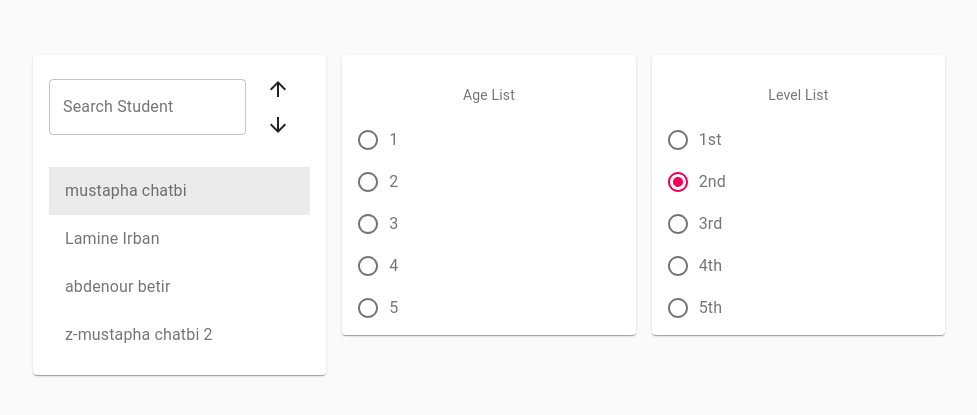
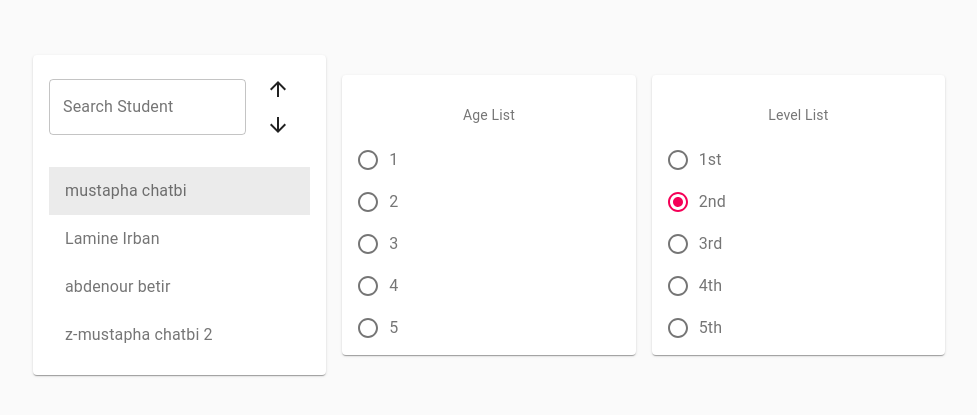
Before and after one commit to ChaTbiM/StudentsList, a React (Create React App) app: page / in a window 1280 px wide. Shown: the part 185-600 px from the top of the page, without its empty margins (151-1128 px from the left). Built offline with nearby package versions, Linux system fonts and the light colour scheme.

Commit message:
fixed height of container

```diff
--- a/src/App.css.js
+++ /dev/null
@@ -1,24 +0,0 @@
-import { makeStyles } from "@material-ui/core/styles";
-
-let useStyles;
-
-export default useStyles = makeStyles((theme) => ({
-  App: {
-    display: "flex",
-    alignItems: "center",
-    height: "100vh",
-  },
-  root: {
-    flexGrow: 1,
-    display: "flex",
-    alignItems: "stretch",
-  },
-  paper: {
-    display: "flex",
-    alignItems: "center",
-    justifyContent: "center",
-    padding: theme.spacing(2),
-    textAlign: "center",
-    color: theme.palette.text.secondary,
-  },
-}));
--- a/src/App.css.ts
+++ b/src/App.style.ts
@@ -13,7 +13,8 @@ export default useStyles = makeStyles((theme) => ({
     flexGrow: 1,
     justifyContent: "center",
     display: "flex",
-    alignItems: "stretch",
+    alignItems: "center",
+    height: "100vh",
   },
   paper: {
     margin: "0 auto",
--- a/src/App.tsx
+++ b/src/App.tsx
@@ -8,7 +8,7 @@ import LevelList from "./LevelList/LevelList";
 import reducer from "./store/reducer";
 import initialState from "./store/initialState";
 
-import style from "./App.css.js";
+import style from "./App.style";
 // Container - Component with state
 const App: React.FC = () => {
   const [state, dispatch] = useReducer(reducer, initialState());
@@ -17,10 +17,16 @@ const App: React.FC = () => {
   return (
     <CssBaseline>
       <Container maxWidth="md" className={classes.App}>
-        <Grid justify="center" container spacing={2} className={classes.root}>
+        <Grid
+          justify="center"
+          alignItems="flex-end"
+          container
+          spacing={2}
+          className={classes.root}
+        >
           {/* studentslist */}
 
-          <Grid item xs={8} md={4}>
+          <Grid item xs={10} md={4}>
             <Paper className={classes.paper}>
               <StudentsList
                 students={state.students}
@@ -33,7 +39,7 @@ const App: React.FC = () => {
 
           {/* age list */}
 
-          <Grid item xs={8} md={4}>
+          <Grid item xs={10} md={4}>
             <Paper className={classes.paper}>
               <AgeList
                 selectedStudent={state.selectedStudent}
@@ -46,7 +52,7 @@ const App: React.FC = () => {
 
           {/* Year */}
 
-          <Grid item xs={8} md={4}>
+          <Grid item xs={10} md={4}>
             <Paper className={classes.paper}>
               <LevelList
                 selectedStudent={state.selectedStudent}
--- a/src/index.css
+++ b/src/index.css
@@ -1,13 +1,13 @@
 body {
   margin: 0;
-  font-family: -apple-system, BlinkMacSystemFont, 'Segoe UI', 'Roboto', 'Oxygen',
-    'Ubuntu', 'Cantarell', 'Fira Sans', 'Droid Sans', 'Helvetica Neue',
+  font-family: -apple-system, BlinkMacSystemFont, "Segoe UI", "Roboto", "Oxygen",
+    "Ubuntu", "Cantarell", "Fira Sans", "Droid Sans", "Helvetica Neue",
     sans-serif;
   -webkit-font-smoothing: antialiased;
   -moz-osx-font-smoothing: grayscale;
 }
 
 code {
-  font-family: source-code-pro, Menlo, Monaco, Consolas, 'Courier New',
+  font-family: source-code-pro, Menlo, Monaco, Consolas, "Courier New",
     monospace;
 }
```
